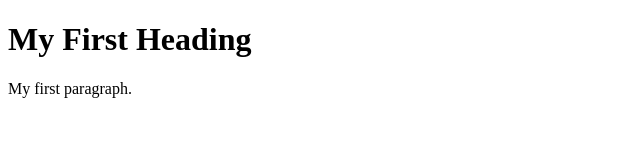
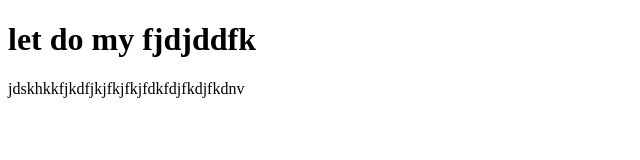
Before and after one commit to andryandroid/postcard, a plain HTML site: page index.html in a window 1280 px wide. Shown: the whole page, without its empty margins (0-640 px from the left). Drawn offline with Linux system fonts and the light colour scheme.

Commit message:
Update index.html

```diff
--- a/index.html
+++ b/index.html
@@ -2,9 +2,9 @@
 <html>
 <body>
 
-<h1>My First Heading</h1>
+<h1>let do my fjdjddfk</h1>
 
-<p>My first paragraph.</p>
+<p>jdskhkkfjkdfjkjfkjfkjfdkfdjfkdjfkdnv</p>
 
 </body>
 </html>
```
